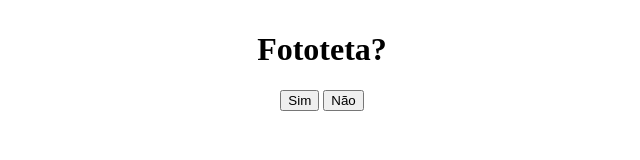
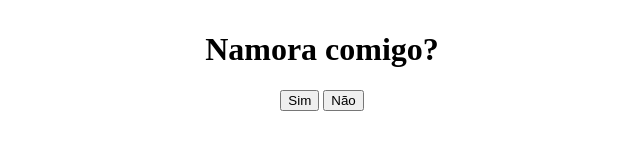
Before and after one commit to Gregox0/Pedido, a plain HTML site: page index.html in a window 1280 px wide. Shown: the whole page, without its empty margins (328-968 px from the left). Drawn offline with Linux system fonts and the light colour scheme.

Commit message:
Update index.html

```diff
--- a/index.html
+++ b/index.html
@@ -9,7 +9,7 @@
 
 <body>
   <div id="conteudo">
-    <h1>Fototeta?</h1>
+    <h1>Namora comigo?</h1>
     <button onclick="sim()">Sim</button>
     <button onclick="nao()" id="n">Não</button>
   </div>
```
